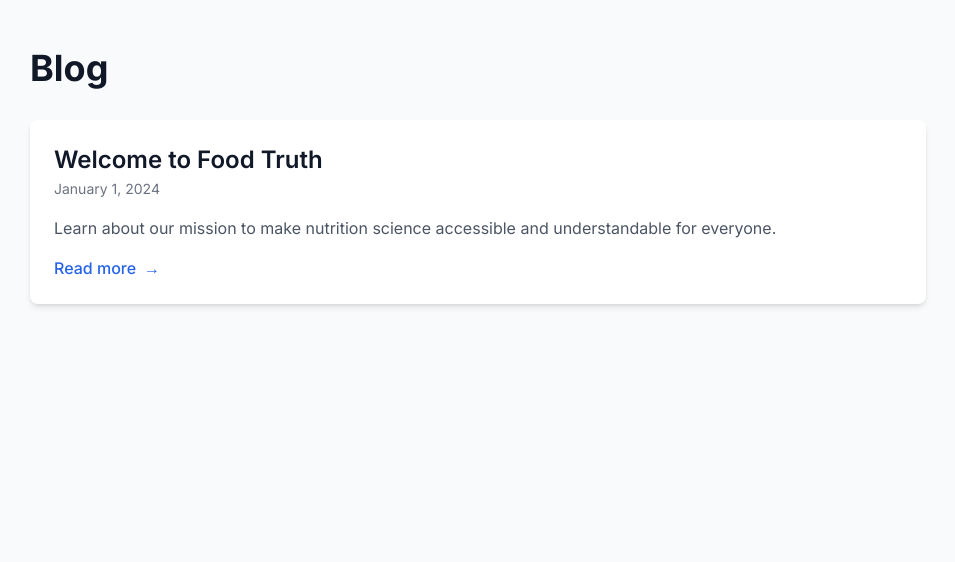
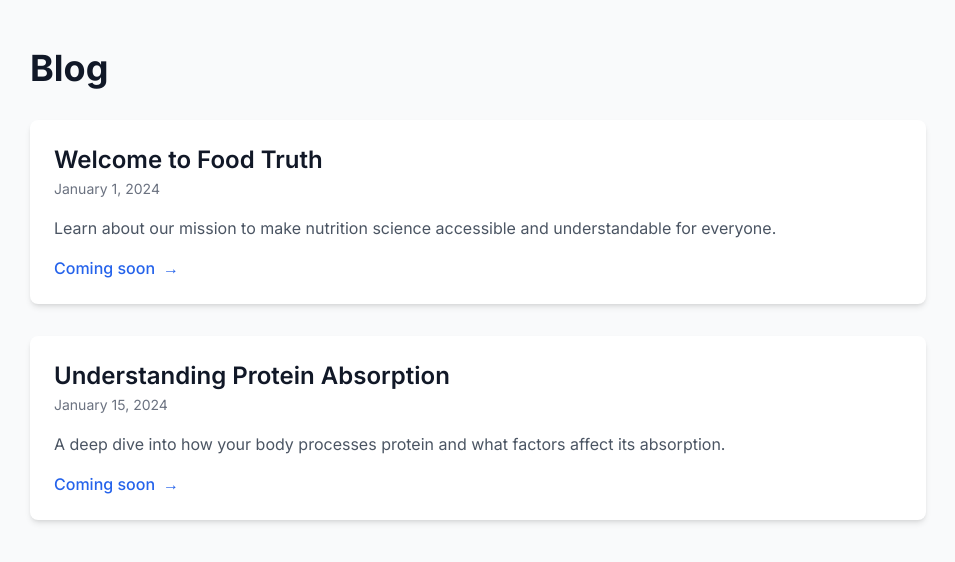
Before and after one commit to EricScottJohnston/foodtruth, a Next.js app: page /blog in a window 1280 px wide. Shown: the top 562 px of the page, without its empty margins (162-1117 px from the left). Built offline with nearby package versions, Linux system fonts and the light colour scheme.

Commit message:
Update page.jsx

```diff
--- a/app/blog/page.jsx
+++ b/app/blog/page.jsx
@@ -1,18 +1,25 @@
 'use client';
-// app/blog/page.jsx
 
+import React from 'react'
 import Link from 'next/link'
 
 export default function BlogPage() {
+  // Hardcoded posts for now
   const posts = [
     {
       id: 1,
       title: 'Welcome to Food Truth',
       publishedAt: '2024-01-01',
       summary: 'Learn about our mission to make nutrition science accessible and understandable for everyone.',
-      slug: '/blog/welcome'
+      href: '#'  // We'll update these links later
     },
-    // Add more posts here manually for now
+    {
+      id: 2,
+      title: 'Understanding Protein Absorption',
+      publishedAt: '2024-01-15',
+      summary: 'A deep dive into how your body processes protein and what factors affect its absorption.',
+      href: '#'
+    }
   ]
 
   return (
@@ -21,13 +28,11 @@ export default function BlogPage() {
         <h1 className="text-4xl font-bold text-gray-900 mb-8">Blog</h1>
         <div className="grid gap-8">
           {posts.map((post) => (
-            <Link
+            <article
               key={post.id}
-              href={post.slug}
-              className="block group"
+              className="bg-white p-6 rounded-lg shadow-md hover:shadow-lg transition-all duration-200"
             >
-              <article className="bg-white p-6 rounded-lg shadow-md hover:shadow-lg transition-all duration-200 transform group-hover:-translate-y-1">
-                <h2 className="text-2xl font-semibold text-gray-900 group-hover:text-blue-600 transition-colors duration-200">
+              <h2 className="text-2xl font-semibold text-gray-900 hover:text-blue-600 transition-colors duration-200">
                 {post.title}
               </h2>
               <time className="text-sm text-gray-500" dateTime={post.publishedAt}>
@@ -39,13 +44,10 @@ export default function BlogPage() {
               </time>
               <p className="mt-4 text-gray-600">{post.summary}</p>
               <div className="mt-4 flex items-center text-blue-600 font-medium">
-                  Read more
-                  <span className="ml-2 transform group-hover:translate-x-1 transition-transform duration-200">
-                    →
-                  </span>
+                Coming soon
+                <span className="ml-2">→</span>
               </div>
             </article>
-            </Link>
           ))}
         </div>
       </div>
```
Lines whose indentation alone changed are shown as unchanged.
